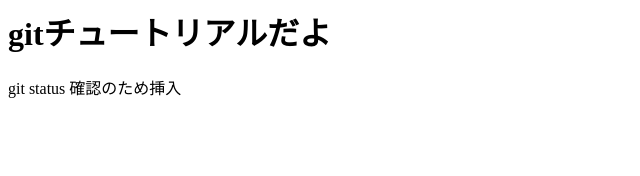
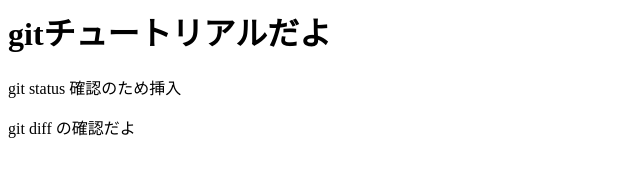
Before and after one commit to shun-radiation/git_tutorial, a plain HTML site: page index.html in a window 1280 px wide. Shown: the whole page, without its empty margins (0-640 px from the left). Drawn offline with Linux system fonts and the light colour scheme.

Commit message:
git diff を追記だよ

```diff
--- a/index.html
+++ b/index.html
@@ -1,2 +1,3 @@
 <h1>gitチュートリアルだよ</h1>
 <p>git status 確認のため挿入</p>
+<p>git diff の確認だよ</p>
```
